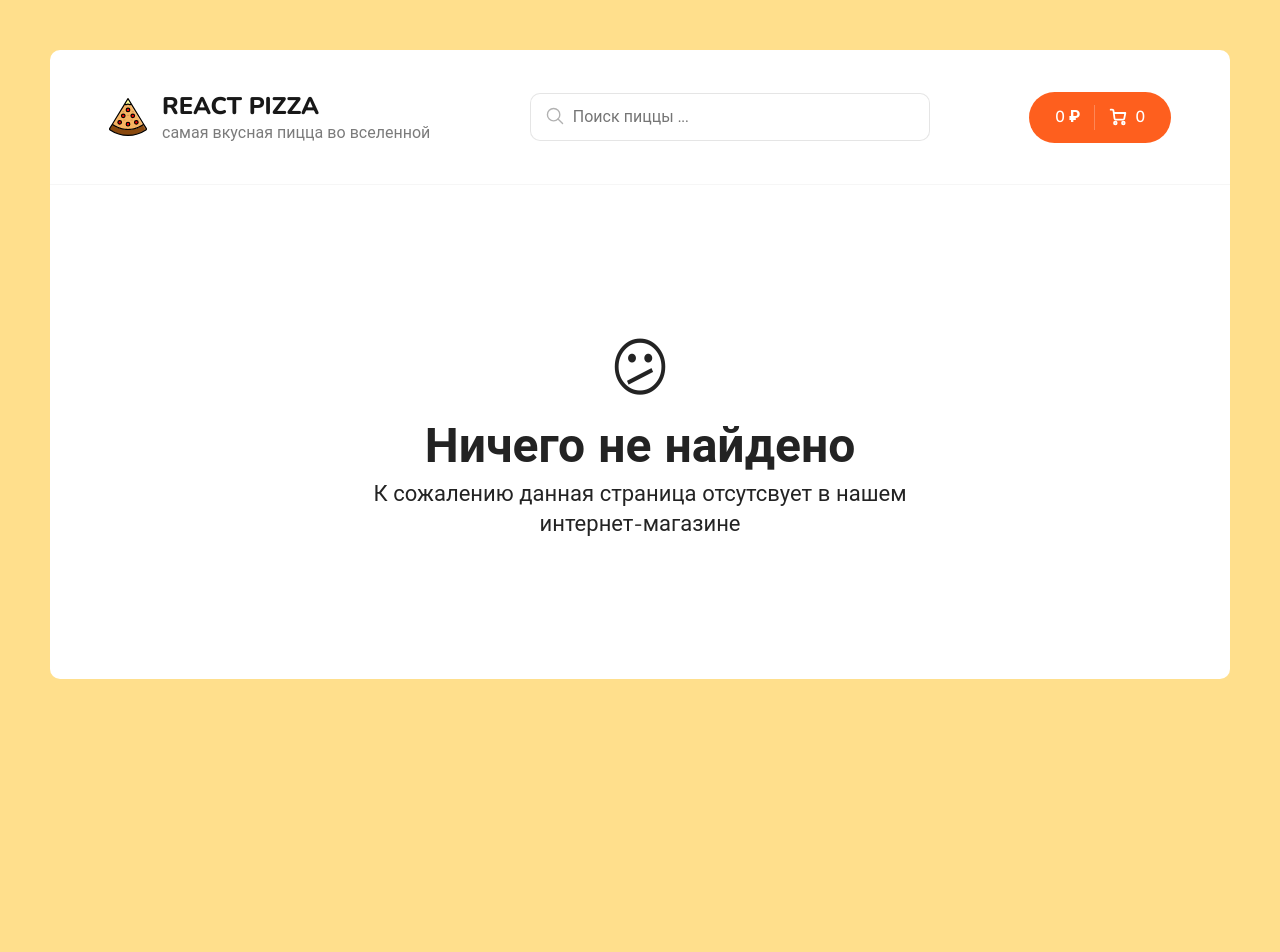
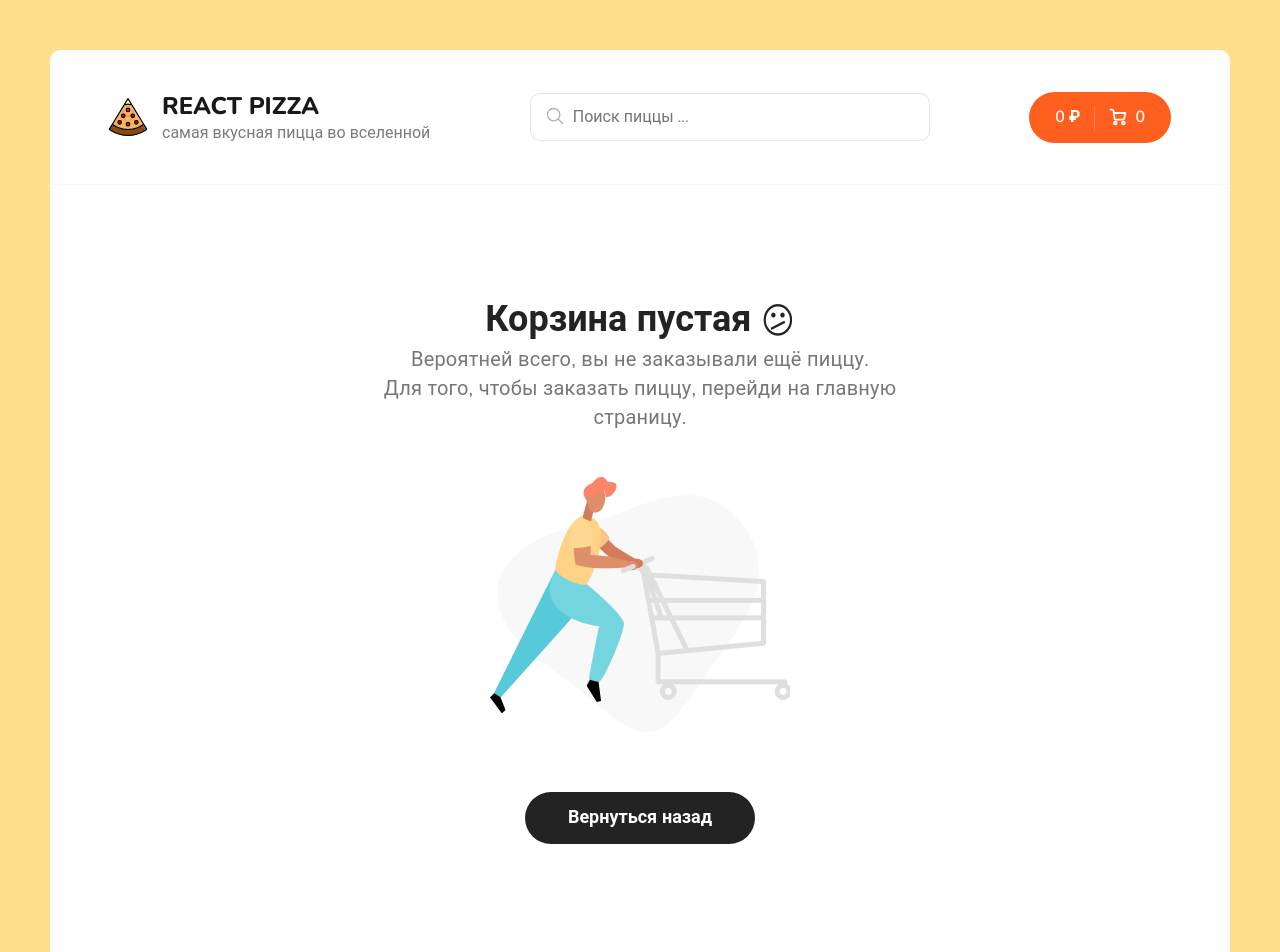
Before and after one commit to SoBadCodder/react-pizza, a React (Create React App) app: page /react-pizza/cart in a window 1280 px wide. Shown: the top 952 px of the page. Before the commit the page ends 800 px from the top, so only its background shows below. Built offline with nearby package versions, Linux system fonts and the light colour scheme.

Commit message:
src/: fixed bug with github pages 	modified:   src/App.js 	modified:   src/components/CartEmpty.jsx 	modified:   src/components/Header.jsx 	modified:   src/pages/Cart.jsx

```diff
--- a/src/App.js
+++ b/src/App.js
@@ -20,8 +20,8 @@
         <Header />
         <div className="content">
           <Routes>
-            <Route path="/" element={<Home />} />
-            <Route path="/cart" element={<Cart />} />
+            <Route path="/react-pizza/" element={<Home />} />
+            <Route path="/react-pizza/cart" element={<Cart />} />
             <Route path="*" element={<NotFound />} />
           </Routes>
         </div>
--- a/src/components/CartEmpty.jsx
+++ b/src/components/CartEmpty.jsx
@@ -15,7 +15,7 @@
         Для того, чтобы заказать пиццу, перейди на главную страницу.
       </p>
       <img src={cartEmptyImg} alt="Empty cart" />
-      <Link to="/" class="button button--black">
+      <Link to="/react-pizza/" class="button button--black">
         <span>Вернуться назад</span>
       </Link>
     </div>
--- a/src/components/Header.jsx
+++ b/src/components/Header.jsx
@@ -12,7 +12,7 @@
   return (
     <div className="header">
       <div className="container">
-        <Link to="/">
+        <Link to="/react-pizza/">
           <div className="header__logo">
             <img width="38" src={logoSVG} alt="Pizza logo" />
             <div>
@@ -23,7 +23,7 @@
         </Link>
         <Search />
         <div className="header__cart">
-          <Link to="/cart" className="button button--cart">
+          <Link to="/react-pizza/cart" className="button button--cart">
             <span>{totalPrice} ₽</span>
             <div className="button__delimiter"></div>
             <div className="button--cart__block">
--- a/src/pages/Cart.jsx
+++ b/src/pages/Cart.jsx
@@ -106,7 +106,7 @@
             </span>
           </div>
           <div className="cart__bottom-buttons">
-            <Link to="/" className="button button--outline button--add go-back-btn">
+            <Link to="/react-pizza/" className="button button--outline button--add go-back-btn">
               <svg
                 width="8"
                 height="14"
```
